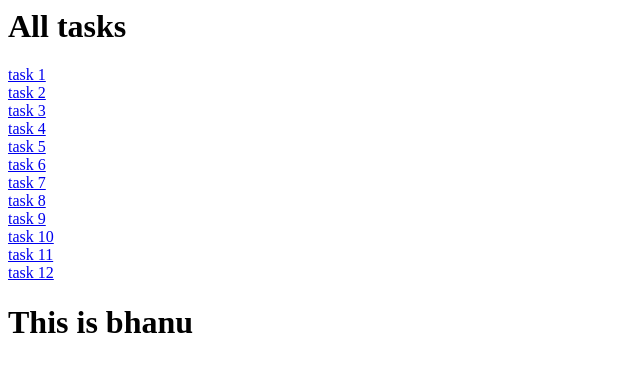
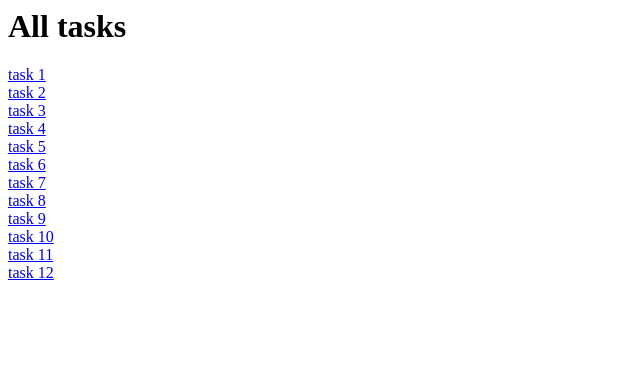
Before and after one commit to Bhanuchandra1999/All-IN-ONE-HTML, a plain HTML site: page index.html in a window 1280 px wide. Shown: the whole page, without its empty margins (0-640 px from the left). Drawn offline with Linux system fonts and the light colour scheme.

Commit message:
updated version

```diff
--- a/index.html
+++ b/index.html
@@ -14,7 +14,6 @@
 
         <a href="https://bhanuchandra1999.github.io/forms-with-iframs/form%20tag%20task%201.html">task 11</a><br>
         <a href="https://bhanuchandra1999.github.io/linking-resume-and-restaurent/restaurent1/index.html">task 12</a><br>
-        <h1>This is bhanu</h1>
 
 
 
```
